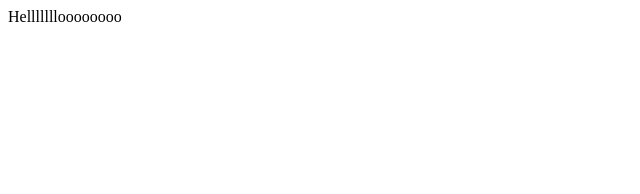
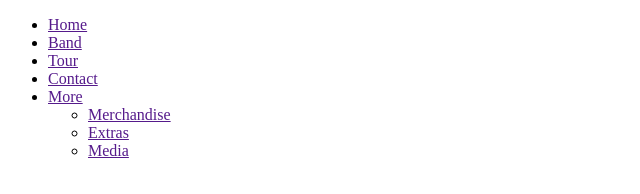
Before and after one commit to DuongXuanThang/ShopeeDemo, a plain HTML site: page index.html in a window 1280 px wide. Shown: the whole page, without its empty margins (0-640 px from the left). Drawn offline with Linux system fonts and the light colour scheme.

Commit message:
Update index.html

```diff
--- a/index.html
+++ b/index.html
@@ -7,6 +7,28 @@
     <title>Document</title>
 </head>
 <body>
-    Hellllllloooooooo
+    <div id="header">
+        <ul id="nav">
+            <li><a href="">Home</a></li>
+            <li><a href="">Band</a></li>
+            <li><a href="">Tour</a></li>
+            <li><a href="">Contact</a></li>
+            <li><a href="">
+                    More <i class="nav-arrow ti-angle-down"></i>
+
+                </a>
+                <ul class="subnav">
+                    <li><a href="">Merchandise</a></li>
+                    <li><a href="">Extras</a></li>
+                    <li><a href="">Media</a></li>
+                </ul>
+            </li>
+        </ul>
+        <!--End Nav-->
+        <!--Begin Search-->
+        <div class="search-btn">
+            <i class="search-icon ti-search"></i>
+        </div>
+        </div>
 </body>
 </html>
```
